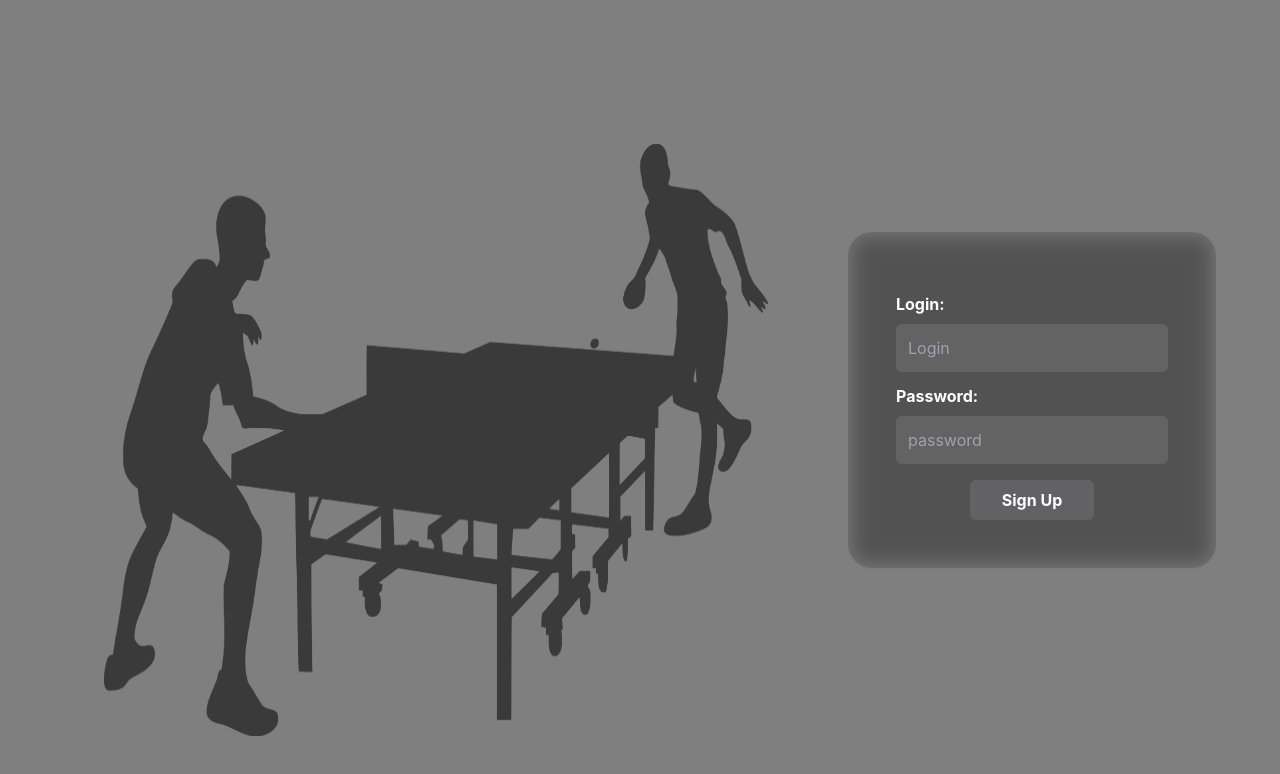
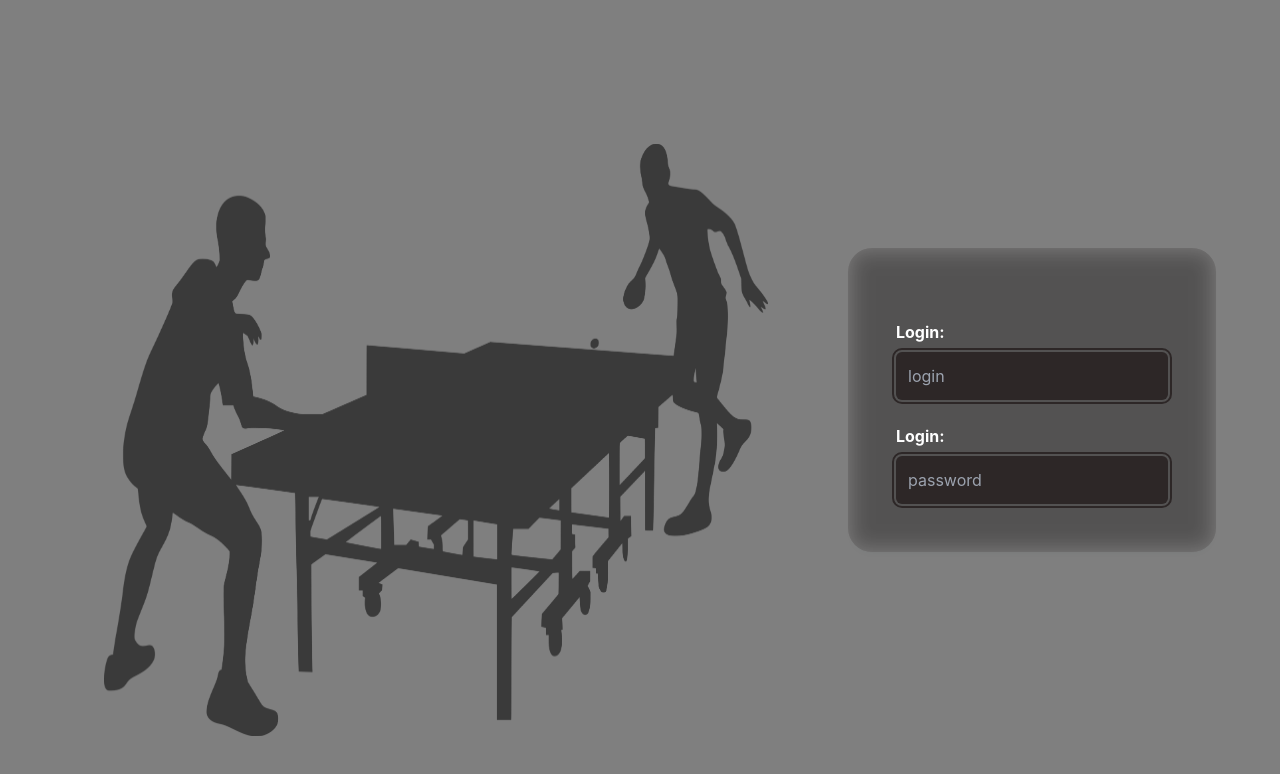
Before and after one commit to nenieiri-42Yerevan/Ft_transcendence, a React (Create React App) app in the folder frontend/: page /transcendence/user/signin in a window 1280 px wide. Shown: the top 774 px of the page. Built offline with nearby package versions, Linux system fonts and the light colour scheme.

Commit message:
login page

```diff
--- a/frontend/src/SignIn.tsx
+++ b/frontend/src/SignIn.tsx
@@ -1,26 +1,59 @@
 import React from "react";
 import logo from "./assets/images/logo.png"
+import { Form, Field } from "react-final-form";
+import TextInput from "./inputs/TextInput";
+import PasswordInput from "./inputs/PasswordInput";
 
 const SignIn = () => {
+
     return (
         <div className="backdrop-blur-md p-0 lg:p-12 xl:p-16 bg-black/50 min-w-full min-h-full z-[668] absolute flex justify-between bg-clip-padding">
             <div className="pt-20 px-10 justify-self-start hidden sm:hidden lg:flex  lg:justify-center xl:flex xl:justify-center " >
                 <img className="h-full w-full" src={logo} alt="" />
             </div>
             <div className="flex  justify-center items-center forms min-w-full min-h-screen lg:min-w-fit lg:min-h-fit">
-                <form className="flex flex-col justify-around backdrop-blur-md bg-[#9e9c9c33] outline-none border-[#ffffff1a] bg-clip-padding shadow-md shadow-[#2e364408]  min-w-full min-h-screen lg:min-w-fit lg:min-h-fit box-border rounded-none lg:rounded-3xl xl:rounded-3xl m-0 lg:ml-10 xl:ml-10  p-12 px-12 text-white">
-                    <div className="mt-3">
-                        <label htmlFor="SignIn-login" className="font-bold">Login: </label>
-                        <input className=" rounded-md bg-[#ffffff1a] mt-2 outline-none min-w-full block p-3 " type="text" id="SignIn-login" placeholder="Login" />
-                    </div>
-                    <div className="mt-3">
-                        <label htmlFor="SignIn-password" className="font-bold">Password: </label>
-                        <input className=" rounded-md bg-[#ffffff1a] mt-2 outline-none block min-w-full p-3 " type="password" id="SignIn-password" placeholder = "password" />
-                    </div>
-                    <div className="mt-4  font-bold flex justify-center">
-                        <button className="py-2 px-8 rounded-md bg-[#e4e9ff1a] hover:bg-[#7d7d7d]">Sign Up</button>
-                    </div>
-                </form>
+                <Form
+                    onSubmit={()=>{}}
+                >
+                    {({ handleSubmit, form, submitting, pristine, values, errors }) => (
+                        <form className="flex flex-col justify-around backdrop-blur-md bg-[#9e9c9c33] outline-none border-[#ffffff1a] bg-clip-padding shadow-md shadow-[#2e364408]  min-w-full min-h-screen lg:min-w-fit lg:min-h-fit box-border rounded-none lg:rounded-3xl xl:rounded-3xl m-0 lg:ml-10 xl:ml-10  p-12 px-12 text-white">
+                            <Field<string>
+                                name="login"
+                                placeholder="login"
+                                id="signlogin"
+                                key={"login"} >
+                                    {({ input, meta, ...rest }) => (
+                                            <div className="mt-1 lg:mt-4 xl:mt-6">
+                                                <label htmlFor="signlogin" className="font-bold">Login: </label>
+                                                {
+                                                    // (meta.error && meta.touched) ?
+                                                    // <TextInput input={input} className=" rounded-md bg-[#2d2727] outline-red-900 mt-2 outline-none min-w-full block p-1 md:p-2 lg:p-3" meta={meta} {...rest} />
+                                                    // :
+                                                    <TextInput input={input} className=" rounded-md bg-[#2d2727] outline-[#2d2727] mt-2 outline-none min-w-full block p-1 md:p-2 lg:p-3" meta={meta} {...rest} />
+                                                }
+                                            </div>
+                                        )}
+                            </Field>
+                            <Field<string>
+                                name="password"
+                                placeholder="password"
+                                id="signlpsw"
+                                key={"password"} >
+                                    {({ input, meta, ...rest }) => (
+                                            <div className="mt-1 lg:mt-4 xl:mt-6">
+                                                <label htmlFor="signlogin" className="font-bold">Login: </label>
+                                                {
+                                                    // (meta.error && meta.touched) ?
+                                                    // <TextInput input={input} className=" rounded-md bg-[#2d2727] outline-red-900 mt-2 outline-none min-w-full block p-1 md:p-2 lg:p-3" meta={meta} {...rest} />
+                                                    // :
+                                                    <PasswordInput input={input} className=" rounded-md bg-[#2d2727] outline-[#2d2727] mt-2 outline-none min-w-full block p-1 md:p-2 lg:p-3" meta={meta} {...rest} />
+                                                }
+                                            </div>
+                                        )}
+                            </Field>
+                        </form>
+                    )}
+                </Form>
             </div>
         </div> )
 }
```
